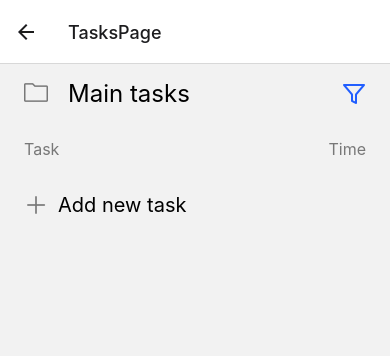
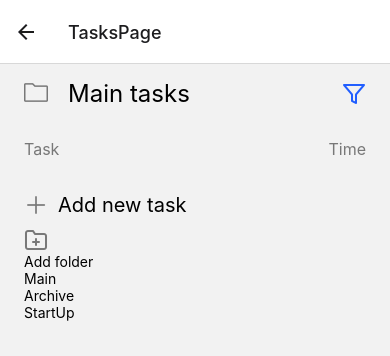
Before and after one commit to MishaSok/todo_project, a React Native app in the folder client/: screen /TasksPage in a window 390 px wide. Shown: the top 356 px of the page. Built offline with nearby package versions, Linux system fonts and the light colour scheme.

Commit message:
- start create sidebar

```diff
--- a/client/components/Navigation/Navigation.tsx
+++ b/client/components/Navigation/Navigation.tsx
@@ -3,7 +3,7 @@ import { createNativeStackNavigator } from '@react-navigation/native-stack'
 import { NavigationContainer } from '@react-navigation/native'
 import TasksPage from '../../pages/TasksPage/TasksPage'
 import RegisterPage from '../../pages/RegisterPage/RegisterPage'
-import LoginPage from '../../pages/AuthPage/LoginPage'
+import LoginPage from '../../pages/LoginPage/LoginPage'
 
 const Stack = createNativeStackNavigator()
 
--- /dev/null
+++ b/client/components/SideBar/SideBar.tsx
@@ -0,0 +1,41 @@
+import React from 'react'
+import { Text, View } from 'react-native'
+import { Feather } from '@expo/vector-icons'
+
+function SideBar() {
+  const folders = [
+    {
+      folderId: 1,
+      folderName: 'Main',
+    },
+    {
+      folderId: 2,
+      folderName: 'Archive',
+    },
+    {
+      folderId: 3,
+      folderName: 'StartUp',
+    },
+  ]
+  return (
+    <View>
+      <View>
+        <Feather
+          name="folder-plus"
+          size={24}
+          color="#787878"
+        />
+      </View>
+      <Text>Add folder</Text>
+      <View>
+        {folders.map((folder) => (
+          <View key={folder.folderId}>
+            <Text>{folder.folderName}</Text>
+          </View>
+        ))}
+      </View>
+    </View>
+  )
+}
+
+export default SideBar
--- a/client/pages/TasksPage/TasksPage.tsx
+++ b/client/pages/TasksPage/TasksPage.tsx
@@ -4,6 +4,7 @@ import { SimpleLineIcons } from '@expo/vector-icons'
 import { Feather } from '@expo/vector-icons'
 import { AntDesign } from '@expo/vector-icons'
 import Input from '../../components/Input/Input'
+import SideBar from '../../components/SideBar/SideBar'
 
 function TasksPage() {
   return (
@@ -39,6 +40,7 @@ function TasksPage() {
         />
         <Input />
       </View>
+      <SideBar />
     </View>
   )
 }
```
Also changed, not shown: client/pages/LoginPage/LoginPage.tsx (renamed from client/pages/AuthPage/LoginPage.tsx).
